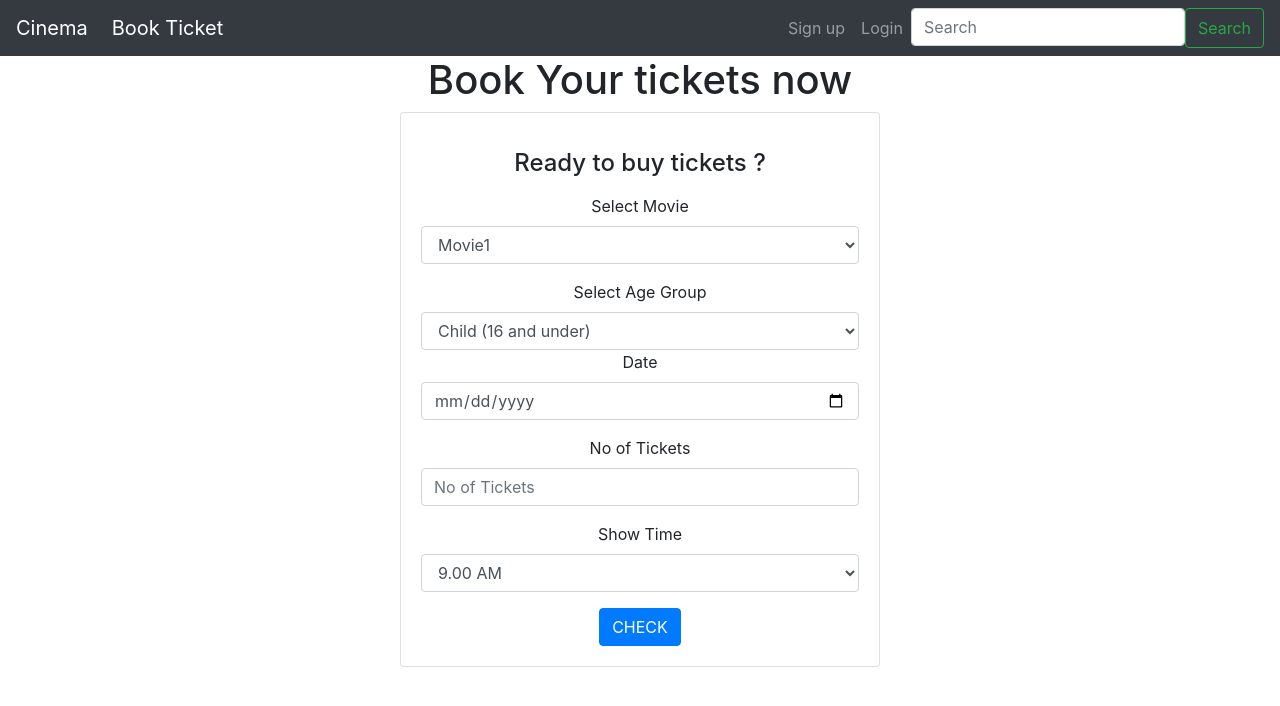
After one commit to OHashish/Cinema-ticket-booking-website, a Flask app: page /booking in a window 1280 px wide. The commit adds this page. Shown: the top 706 px of the page. Run offline with Flask 2, Linux system fonts and the light colour scheme; data comes from the database, SQL or seed files in the repository; both versions use the stored data as it was after the commit; some libraries are stand-ins or nearby versions.

Commit message:
2nd iteration

```diff
--- a/app/forms.py
+++ b/app/forms.py
@@ -1,5 +1,5 @@
 from flask_wtf import FlaskForm
-from wtforms import StringField , PasswordField ,BooleanField,SubmitField,TextAreaField
+from wtforms import StringField , PasswordField ,BooleanField,SubmitField,TextAreaField, SelectField
 from wtforms.validators import DataRequired,Email,Length,EqualTo
 
 class LoginForm(FlaskForm):
@@ -14,3 +14,7 @@ class RegisterForm(FlaskForm):
     email=StringField('Email',validators=[DataRequired(),Email(),Length(max=50)])
     confirm_password = PasswordField('Confirm Password',validators=[DataRequired(), EqualTo('password')])
     submit = SubmitField('Sign Up')
+
+class BookingForm(FlaskForm):
+    title = SelectField('title', choices=[('movie1', 'movie1'), ('movie2', 'movie2'), ('movie3', 'movie3')])
+    time = SelectField('runtime', choices=[])
--- a/app/templates/base.html
+++ b/app/templates/base.html
@@ -19,6 +19,7 @@
 
   <nav class="navbar navbar-expand-sm navbar-dark bg-dark">
     <a class="navbar-brand mr-4" href="/home">Cinema</a>
+    <a class="navbar-brand mr-4" href="/booking">Book Ticket</a>
     <button class="navbar-toggler" type="button" data-toggle="collapse" data-target="#navbarSupportedContent" aria-controls="navbarSupportedContent" aria-expanded="false" aria-label="Toggle navigation">
       <span class="navbar-toggler-icon"></span>
     </button>
@@ -36,7 +37,10 @@
         <li class="nav-item"><a class="nav-link" href="/signup">Sign up<span class="sr-only">(current)</span></a></li>
         <li class="nav-item"><a class="nav-link" href="/login">Login<span class="sr-only">(current)</span></a></li>
         {% endif %}
-
+        <form class="d-flex" method="GET">
+          <input class="form-control me-2" type="search" placeholder="Search" name="q">
+          <button class="btn btn-outline-success" type="submit">Search</button>
+        </form>
       </div>
     </div>
   </ul>
--- /dev/null
+++ b/app/templates/booking.html
@@ -0,0 +1,62 @@
+{% extends "base.html" %}
+{% block content %}
+<div align=center>
+  <h1>Book Your tickets now</h1>
+</div>
+
+  <body>
+  <div class="mdl-layout__drawer">
+  </div>
+
+  <div align=center>
+   <div class="card" style="width: 30rem;" align=center>
+     <div class="card-body">
+      <p class="card-text"><h4>Ready to buy tickets ?</h4></p>
+        <div class="form-group">
+        <form action="/checkAvail" method="POST">
+    <label for="exampleFormControlSelect1">Select Movie</label>
+    <select class="form-control" id="exampleFormControlSelect1" name="movie">
+      <option>Movie1</option>
+      <option>Movie2</option>
+      <option>Movie3</option>
+    </select>
+  </div>
+           <div class="form-group">
+    <label for="exampleFormControlSelect1">Select Age Group</label>
+    <select class="form-control" id="exampleFormControlSelect1" name="venue">
+      <option>Child (16 and under)</option>
+      <option>Adult (Above 16)</option>
+      <option>Senior (65 and above)</option>
+    </select>
+    <form>
+  <div class="form-group">
+    <label for="exampleFormControlInput1">Date</label>
+    <input type="Date" class="form-control" id="exampleFormControlInput1" placeholder="DD-MMM-YYYY" name="date">
+  </div>
+  <div class="form-group">
+    <label for="exampleFormControlInput1">No of Tickets</label>
+    <input type="number" class="form-control" id="exampleFormControlInput1" placeholder="No of Tickets" name="no_of_tickets">
+  </div>
+  <div class="form-group">
+    <label for="exampleFormControlSelect1">Show Time</label>
+    <select class="form-control" id="exampleFormControlSelect1" name="show_no">
+      <option>9.00 AM</option>
+      <option>12.00 PM</option>
+      <option>3.00 PM</option>
+      <option>6.00 PM</option>
+      <option>9.00 PM</option>
+    </select>
+  </div>
+
+  </div>
+
+      <button type="submit" class="btn btn-primary" input type="submit" >CHECK</button>
+      </form>
+  </div>
+  </div>
+</div>
+</div><!-- Your content goes here --></div>
+  </main>
+</div>
+
+{% endblock %}
--- /dev/null
+++ b/app/templates/seats.html
@@ -0,0 +1,5 @@
+{% extends "base.html" %}
+{% block content %}
+    <h1>Available Seats</h1>
+
+{% endblock %}
--- a/app/views.py
+++ b/app/views.py
@@ -1,6 +1,6 @@
 from flask import render_template, flash,redirect , url_for , request ,session,jsonify
 from app import app, db, admin,bcrypt
-from .forms import LoginForm , RegisterForm
+from .forms import LoginForm , RegisterForm, BookingForm
 from datetime import datetime
 from flask_admin.contrib.sqla import ModelView
 from .models import User,Screen,Ticket,Movie,Seat
@@ -32,6 +32,21 @@ def index():
 @app.route('/home')
 def home():
 	return render_template('home.html')
+
+@app.route('/availability')
+def availability():
+	return render_template('availability.html')
+
+@app.route('/seats')
+def seats():
+	return render_template('seats.html')
+
+@app.route('/booking', methods=['GET', 'POST'])
+def booking():
+	form=BookingForm()
+	form.time.choices=[(time.id) for title in Movie.query.filter_by(title='Movie1').all()]
+	return render_template('booking.html', form=form)
+
 
 @app.route('/login',methods=['GET','POST'])
 def login():
```
Also changed, not shown: app/templates/availability.html (added, +46 -0 lines), app.db.
